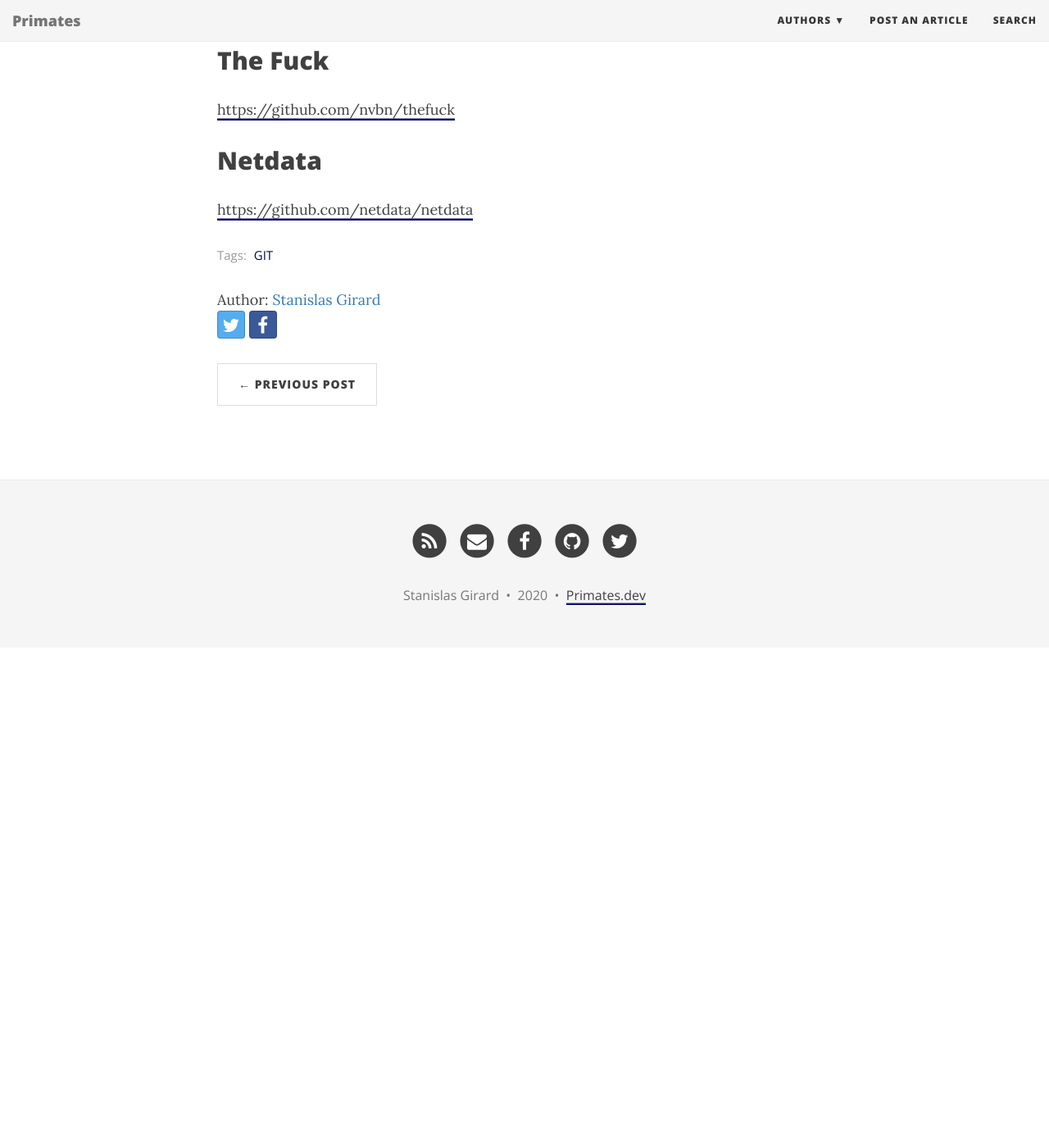
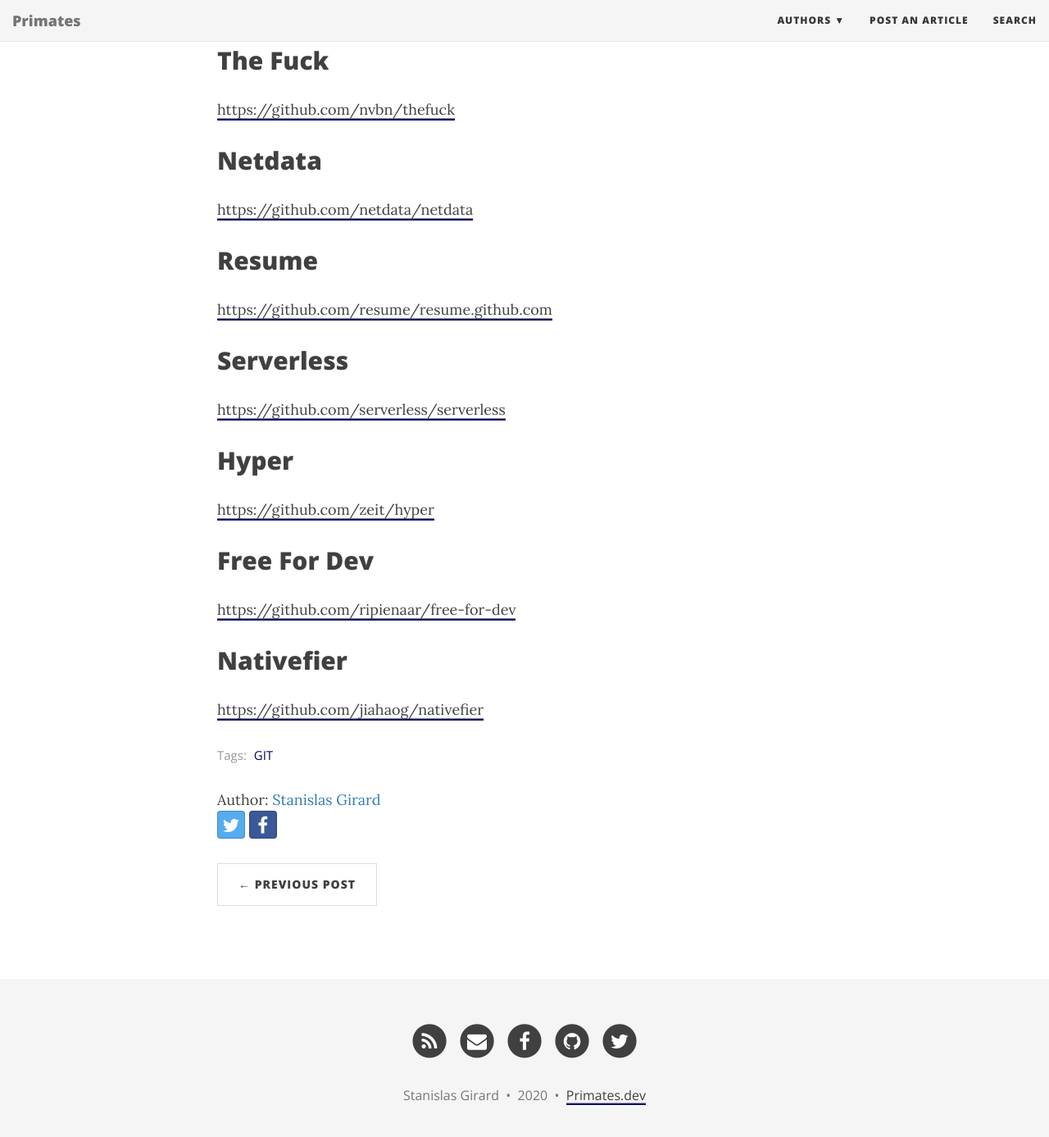
Before and after one commit to StanGirard/Primates-Jekyll, a Jekyll site: the page built from _posts/2020-01-31-git-most-starred-projects.md, in a window 1280 px wide and 1400 px high, scrolled down 641 px. Shown: the top 1387 px of the window at 82% size. Built offline with Jekyll 4.4.1, drawn with Linux system fonts in a browser that asks for light colours; nearby versions of some CDN libraries; comment, search, counter and statistics services are not loaded; before the commit the page ends 1431 px from its top, so only the background shows below that.

Commit message:
Update Articles “2020-01-31-git-most-starred-projects”

```diff
--- a/_posts/2020-01-31-git-most-starred-projects.md
+++ b/_posts/2020-01-31-git-most-starred-projects.md
@@ -29,3 +29,25 @@
 ## Netdata
 
 <https://github.com/netdata/netdata>
+
+## Resume
+
+<https://github.com/resume/resume.github.com>
+
+## Serverless
+
+<https://github.com/serverless/serverless>
+
+## Hyper
+
+<https://github.com/zeit/hyper>
+
+## Free For Dev
+
+<https://github.com/ripienaar/free-for-dev>
+
+
+
+## Nativefier
+
+<https://github.com/jiahaog/nativefier>
```
